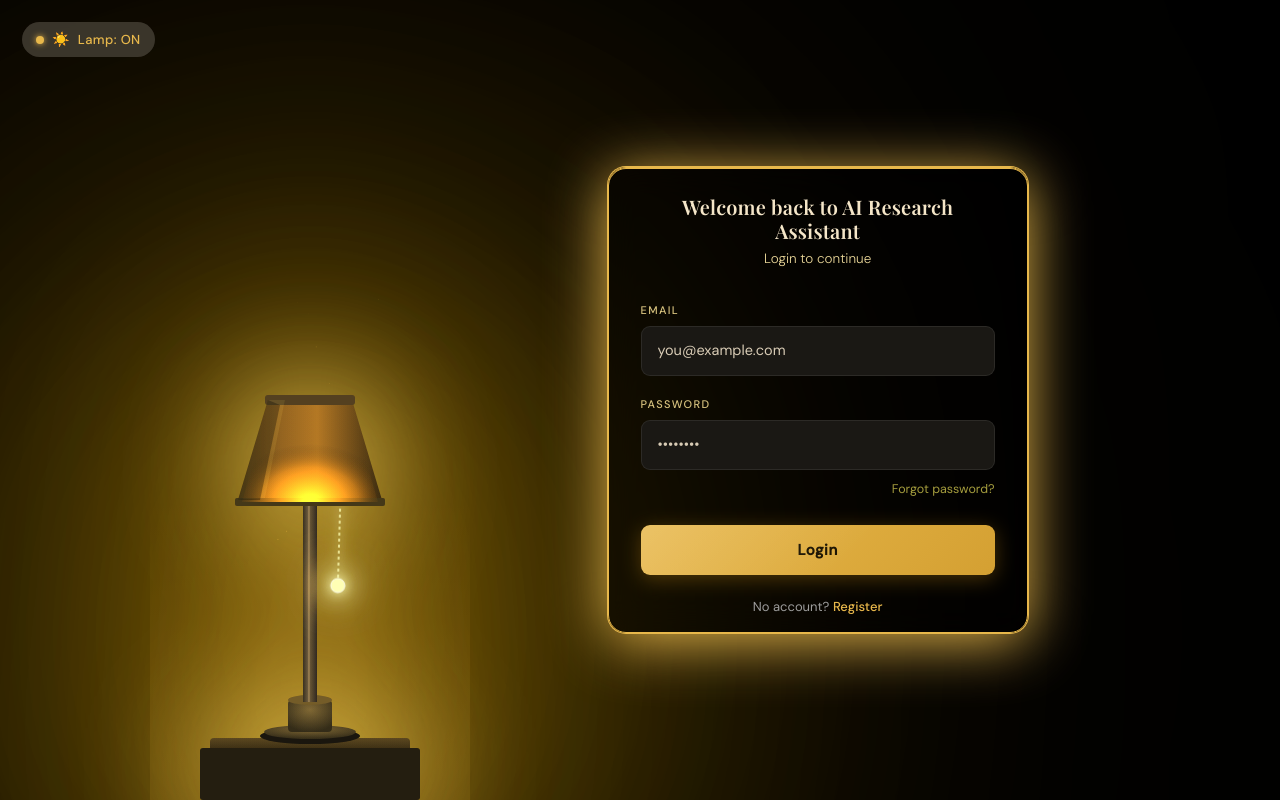
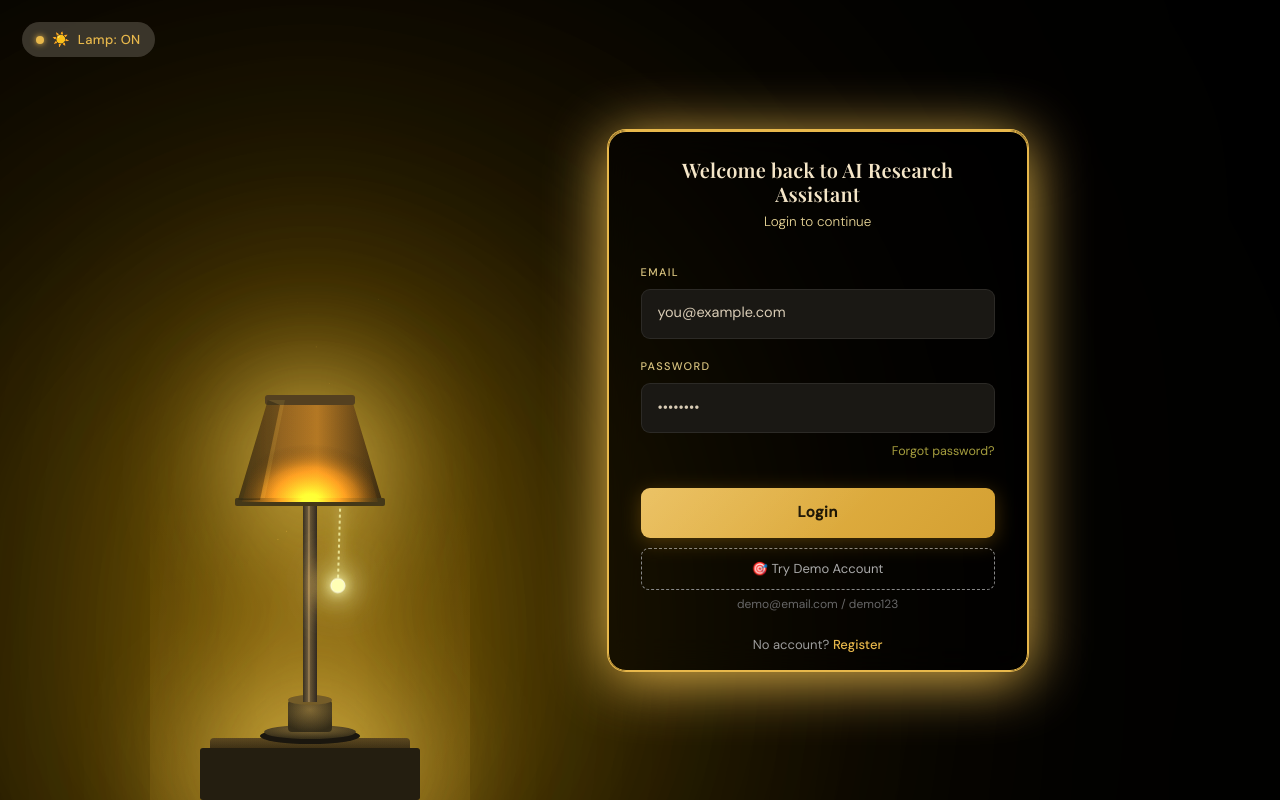
Before and after one commit to PrathikaPR/AI_Research_Assistant, an Angular app in the folder research_frontend/: page /login in a window 1280 px wide. Both pictures are taken after a click on the element 310 px from the left and 570 px from the top of the page. Built offline with nearby package versions, Linux system fonts and the light colour scheme.

Commit message:
added demo login button

```diff
--- a/research_frontend/src/app/pages/login/login.css
+++ b/research_frontend/src/app/pages/login/login.css
@@ -332,3 +332,28 @@
   text-align: center;
   font-size: 14px;
 }
+
+.btn-demo {
+  width: 100%;
+  padding: 10px;
+  margin-top: 10px;
+  background: transparent;
+  border: 1px dashed #888;
+  border-radius: 8px;
+  color: #aaa;
+  font-size: 13px;
+  cursor: pointer;
+  transition: all 0.2s;
+}
+
+.btn-demo:hover {
+  border-color: #E8B84B;
+  color: #E8B84B;
+}
+
+.demo-hint {
+  text-align: center;
+  color: #666;
+  font-size: 12px;
+  margin-top: 6px;
+}
--- a/research_frontend/src/app/pages/login/login.html
+++ b/research_frontend/src/app/pages/login/login.html
@@ -4,6 +4,7 @@
   <span class="status-icon" id="statusIcon">🌙</span>
   <span id="statusText">Lamp: OFF</span>
 </div>
+
 
 <div class="scene" id="scene">
   <div class="lamp-glow-bg" id="lampGlowBg"></div>
@@ -145,6 +146,11 @@
 </button>
 
     </form>
+    <button type="button" class="btn-demo" (click)="fillDemo()">
+  🎯 Try Demo Account
+</button>
+
+<p class="demo-hint">demo@email.com / demo123</p>
 
     <div class="create-row">
       No account? <a routerLink="/register" class="create-link">Register</a>
--- a/research_frontend/src/app/pages/login/login.ts
+++ b/research_frontend/src/app/pages/login/login.ts
@@ -212,4 +212,11 @@ loginWithGoogle(): void {
     document.addEventListener('mousemove', this.onMouseMove);
     document.addEventListener('mouseup', this.onMouseUp);
   }
+
+  fillDemo(): void {
+  this.loginForm.patchValue({
+    email: 'demo@email.com',
+    password: 'demo123'
+  });
 }
+}
```
